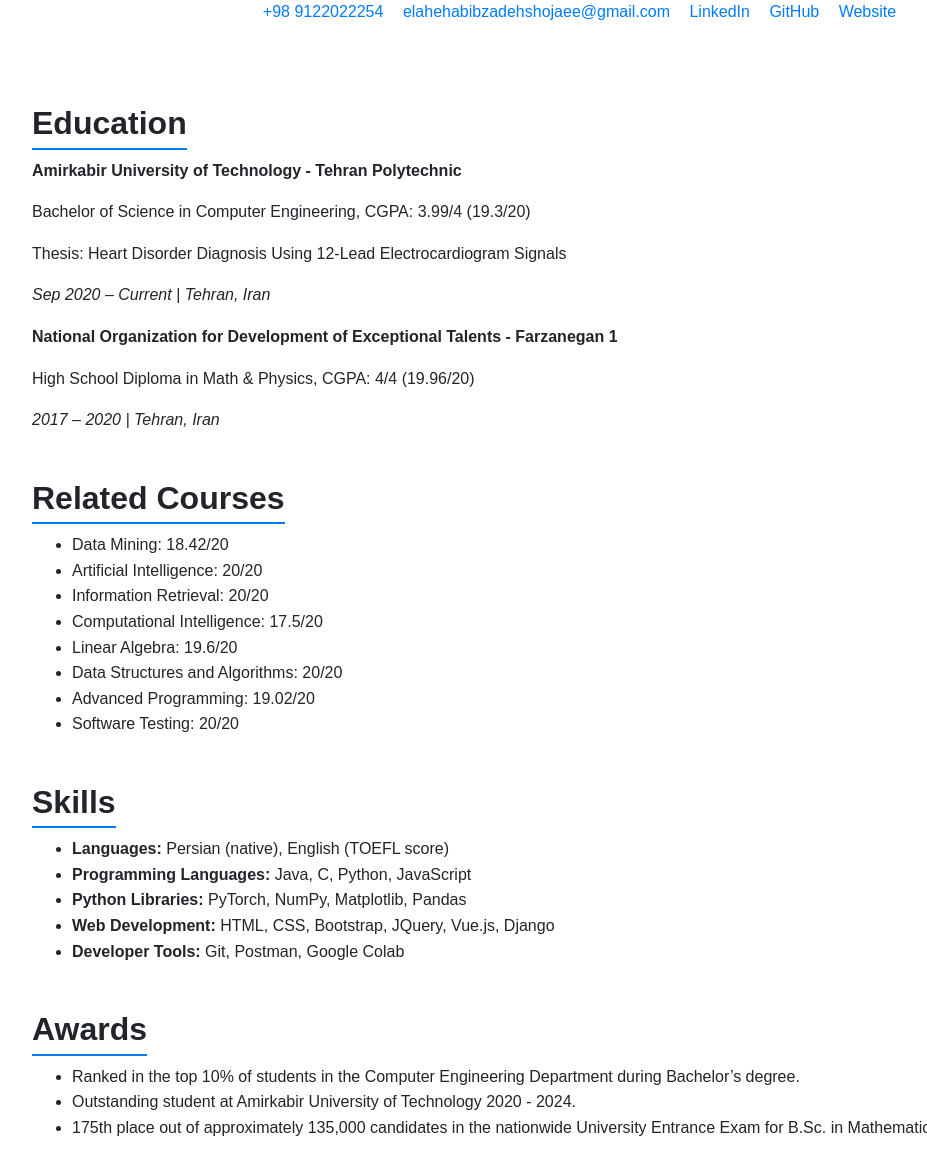
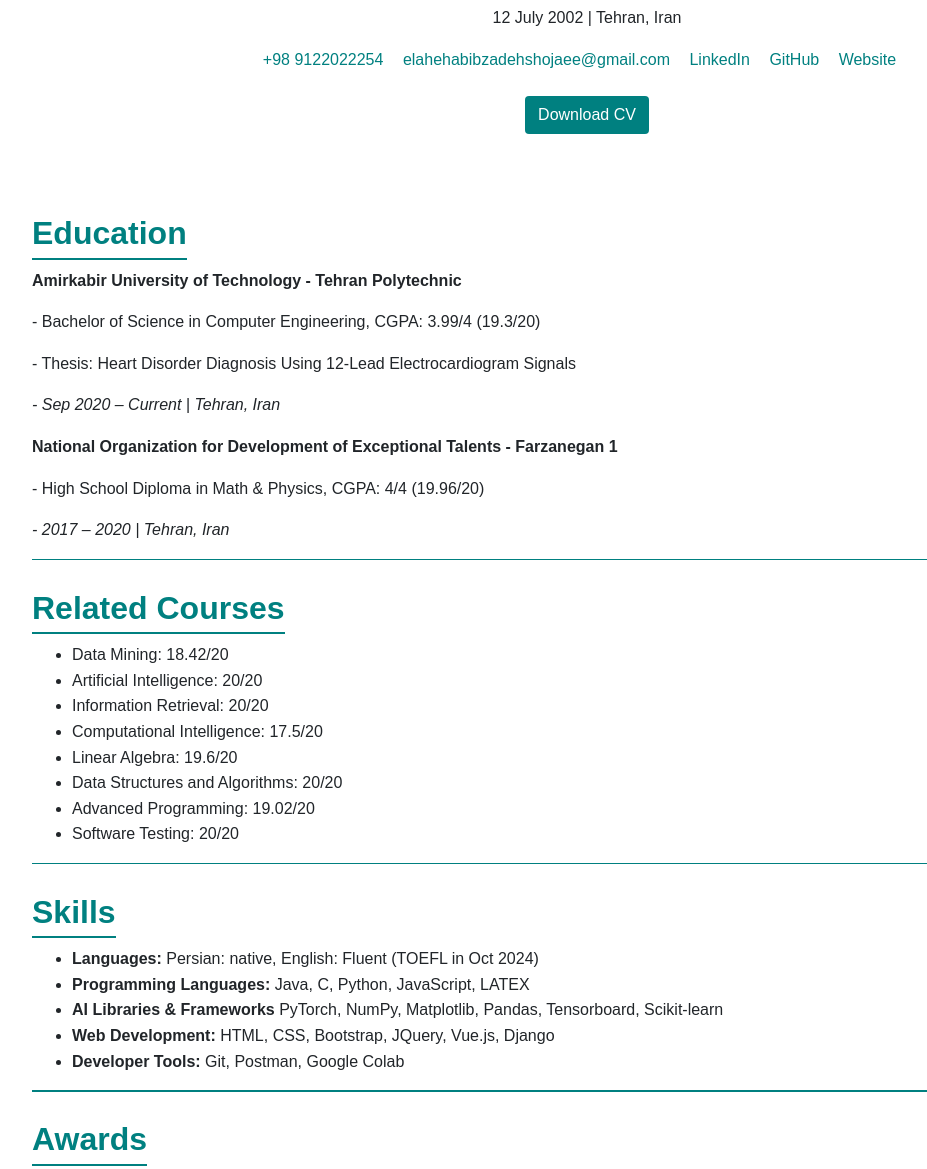
Before and after one commit to elahehale/Resume, a plain HTML site: page index.html in a window 1280 px wide. Shown: the part 99-1268 px from the top of the page, without its empty margins (53-980 px from the left). Drawn offline with nearby package versions, Linux system fonts and the light colour scheme.

Commit message:
Edits on color and style

```diff
--- a/index.html
+++ b/index.html
@@ -6,6 +6,9 @@
     <title>Elaheh Habibzadeh Shojaee - Resume</title>
     <link href="https://stackpath.bootstrapcdn.com/bootstrap/4.5.2/css/bootstrap.min.css" rel="stylesheet">
     <style>
+        .bg-teal{
+            background-color: teal;
+        }
         body {
             font-family: Arial, sans-serif;
             line-height: 1.6;
@@ -16,24 +19,32 @@
         }
         .section-title {
             margin-top: 30px;
-            border-bottom: 2px solid #007bff;
+            border-bottom: 2px solid teal;
             font-weight: 700;
             display: inline-block;
             padding-bottom: 5px;
         }
         .contact-info a {
             margin-right: 15px;
-            color: #007bff;
+            color: teal;
         }
         h4{
             margin-top: 3rem;
+        }
+        .divider-horizontal{
+            width: 100%!important;
+            height: 1.5px;
+            background-color: teal;
+        }
+        h2{
+            color: teal;
         }
     </style>
 </head>
 <body>
     <div class="container">
         <!-- Header Section -->
-        <div class="header">
+        <div class="header mt-5">
             <h1>Elaheh Habibzadeh Shojaee</h1>
             <p>12 July 2002 | Tehran, Iran</p>
             <div class="contact-info">
@@ -43,20 +54,23 @@
                 <a href="https://github.com/elahehale" target="_blank">GitHub</a>
                 <a href="https://elahehale.github.io/resume/" target="_blank">Website</a>
             </div>
+            <div class="mt-4">
+                <a href="#" class="btn  bg-teal text-white" role="button" aria-pressed="true">Download CV</a>
+            </div>
         </div>
-
         <!-- Education Section -->
         <div class="education">
             <h2 class="section-title">Education</h2>
             <p><strong>Amirkabir University of Technology - Tehran Polytechnic</strong></p>
-            <p>Bachelor of Science in Computer Engineering, CGPA: 3.99/4 (19.3/20)</p>
-            <p>Thesis: Heart Disorder Diagnosis Using 12-Lead Electrocardiogram Signals</p>
-            <p><em>Sep 2020 – Current | Tehran, Iran</em></p>
+            <p>- Bachelor of Science in Computer Engineering, CGPA: 3.99/4 (19.3/20)</p>
+            <p>- Thesis: Heart Disorder Diagnosis Using 12-Lead Electrocardiogram Signals</p>
+            <p><em>- Sep 2020 – Current | Tehran, Iran</em></p>
 
             <p><strong>National Organization for Development of Exceptional Talents - Farzanegan 1</strong></p>
-            <p>High School Diploma in Math & Physics, CGPA: 4/4 (19.96/20)</p>
-            <p><em>2017 – 2020 | Tehran, Iran</em></p>
+            <p>- High School Diploma in Math & Physics, CGPA: 4/4 (19.96/20)</p>
+            <p><em>- 2017 – 2020 | Tehran, Iran</em></p>
         </div>
+        <div class="divider-horizontal"/>
 
         <!-- Related Courses Section -->
         <div class="related-courses">
@@ -72,18 +86,20 @@
                 <li>Software Testing: 20/20</li>
             </ul>
         </div>
+        <div class="divider-horizontal"/>
 
         <!-- Skills Section -->
         <div class="skills">
             <h2 class="section-title">Skills</h2>
             <ul>
-                <li><strong>Languages:</strong> Persian (native), English (TOEFL score)</li>
-                <li><strong>Programming Languages:</strong> Java, C, Python, JavaScript</li>
-                <li><strong>Python Libraries:</strong> PyTorch, NumPy, Matplotlib, Pandas</li>
+                <li><strong>Languages:</strong> Persian: native, English: Fluent (TOEFL in Oct 2024)</li>
+                <li><strong>Programming Languages:</strong> Java, C, Python, JavaScript, LATEX</li>
+                <li><strong>AI Libraries & Frameworks</strong> PyTorch, NumPy, Matplotlib, Pandas, Tensorboard, Scikit-learn</li>
                 <li><strong>Web Development:</strong> HTML, CSS, Bootstrap, JQuery, Vue.js, Django</li>
                 <li><strong>Developer Tools:</strong> Git, Postman, Google Colab</li>
             </ul>
         </div>
+        <div class="divider-horizontal"/>
 
         <!-- Awards Section -->
         <div class="awards">
@@ -94,11 +110,12 @@
                 <li>175th place out of approximately 135,000 candidates in the nationwide University Entrance Exam for B.Sc. in Mathematics and Physics.</li>
             </ul>
         </div>
+        <div class="divider-horizontal"/>
 
         <!-- Experience Section -->
         <div class="experience">
             <h2 class="section-title">Experience</h2>
-            <h4>Research</h4>
+            <h4 class="mt-1">Research</h4>
             <p><strong>Undergraduate Research Assistant</strong>, Institute for Research in Fundamental Sciences (IPM) – Tehran</p>
             <p><em>May 2024 – Current</em></p>
             <p>Under Supervision of Dr. Sabokrou</p>
@@ -138,11 +155,12 @@
                 <li>Developed responsive web pages using HTML, CSS, Bootstrap, and JavaScript during internship phase.</li>
             </ul>
         </div>
+        <div class="divider-horizontal"/>
 
         <!-- Projects Section -->
         <div class="projects">
             <h2 class="section-title">Projects</h2>
-            <h4>Educational</h4>
+            <h4 class="mt-1">Educational</h4>
             <ul>
                 <li><strong>Persian Search Engine</strong> - Information Retrieval Course [<a href="https://github.com/elahehale/InformationRetrievalProject" target="_blank">GitHub</a>]</li>
                 <li><strong>Data Mining Mini-Projects</strong> - Data Mining Course [<a href="https://github.com/elahehale/DataMiningProjects" target="_blank">GitHub</a>]</li>
@@ -158,7 +176,14 @@
                 <li><strong>Paper Trading</strong> - Gozar Team [<a href="https://papertrading.ir/" target="_blank">Website</a>]</li>
             </ul>
         </div>
+        <footer class="text-center my-5  teal">
+            Last update : 30 Aug 2024
+            <br/>
+            <br/>
+
+        </footer>
     </div>
+
 
     <!-- Bootstrap JS -->
     <script src="https://code.jquery.com/jquery-3.5.1.slim.min.js"></script>
```
